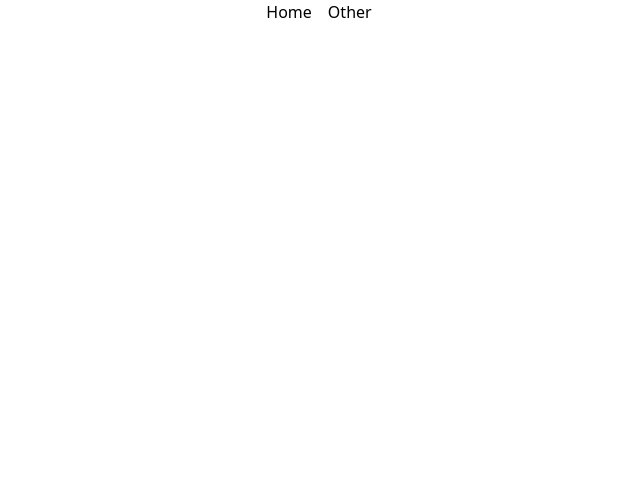
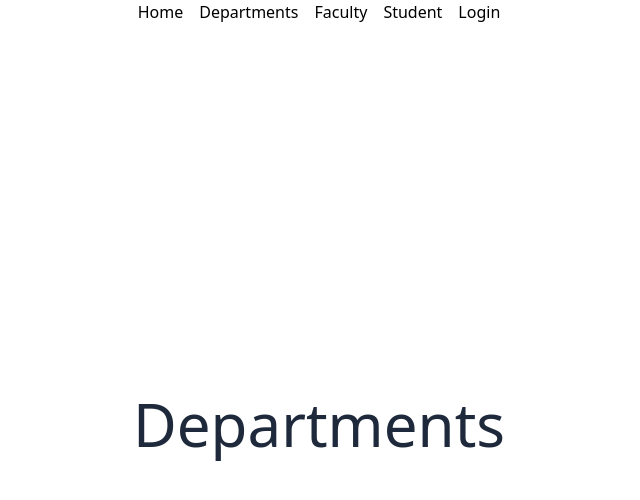
Before and after one commit to amirel15/finalproject, a Vue app: page /department in a window 1280 px wide. Before the commit this address had no page. Shown: the top 500 px of the page, without its empty margins (321-961 px from the left). Built offline with nearby package versions, Linux system fonts and the light colour scheme.

Commit message:
added pages & basic nav

```diff
--- a/package.json
+++ b/package.json
@@ -1,7 +1,7 @@
 {
-  "name": "vue-basic-template",
+  "name": "Carr-EdUcateMe-Academy",
   "private": true,
-  "version": "0.0.0",
+  "version": "1.0.0",
   "type": "module",
   "scripts": {
     "dev": "vite",
--- a/src/components/NavMenu.vue
+++ b/src/components/NavMenu.vue
@@ -1,7 +1,10 @@
 <template>
   <nav>
     <RouterLink to="/">Home</RouterLink>
-    <RouterLink to="/other">Other</RouterLink>
+    <RouterLink to="/deparment">Departments</RouterLink>
+    <RouterLink to="/faculty">Faculty</RouterLink>
+    <RouterLink to="/student">Student</RouterLink>
+    <RouterLink to="/login">Login</RouterLink>
   </nav>
 </template>
 
--- a/src/router.js
+++ b/src/router.js
@@ -4,7 +4,11 @@ import HomePage from '@/views/HomePage.vue'
 
 const routes = [
   { path: '/', name: 'Home', component: HomePage },
-  { path: '/other', name: 'Other', component: () => import('@/views/OtherPage.vue') },
+  { path: '/login', name: 'Login', component: () => import('@/views/LoginPage.vue') },
+  { path: '/student', name: 'Student', component: () => import('@/views/StudentPage.vue') },
+  { path: '/department', name: 'Department', component: () => import('@/views/DepartmentPage.vue') },
+  { path: '/faculty', name: 'Faculty', component: () => import('@/views/FacultyPage.vue') },
+
 ]
 
 const router = createRouter({
--- a/src/views/OtherPage.vue
+++ b/src/views/DepartmentPage.vue
@@ -1,5 +1,5 @@
 <template>
   <main class="flex min-h-screen items-center justify-center">
-    <h1 class="text-6xl font-thin text-slate-800">I'm Other Page</h1>
+    <h1 class="text-6xl font-thin text-slate-800">Departments</h1>
   </main>
 </template>
--- /dev/null
+++ b/src/views/FacultyPage.vue
@@ -0,0 +1,5 @@
+<template>
+  <main class="flex min-h-screen items-center justify-center">
+    <h1 class="text-6xl font-thin text-slate-800">Faculty</h1>
+  </main>
+</template>
--- a/src/views/HomePage.vue
+++ b/src/views/HomePage.vue
@@ -1,6 +1,6 @@
 <script setup>
 import { ref } from 'vue'
-const title = ref('Hello There ✋')
+const title = ref('Carr EdUcateMe Academy 🦈')
 </script>
 
 <template>
--- /dev/null
+++ b/src/views/LoginPage.vue
@@ -0,0 +1,5 @@
+<template>
+  <main class="flex min-h-screen items-center justify-center">
+    <h1 class="text-6xl font-thin text-slate-800">Login</h1>
+  </main>
+</template>
--- /dev/null
+++ b/src/views/StudentPage.vue
@@ -0,0 +1,5 @@
+<template>
+  <main class="flex min-h-screen items-center justify-center">
+    <h1 class="text-6xl font-thin text-slate-800">Students</h1>
+  </main>
+</template>
```
Also changed, not shown: index.html (+1 -1 lines).
